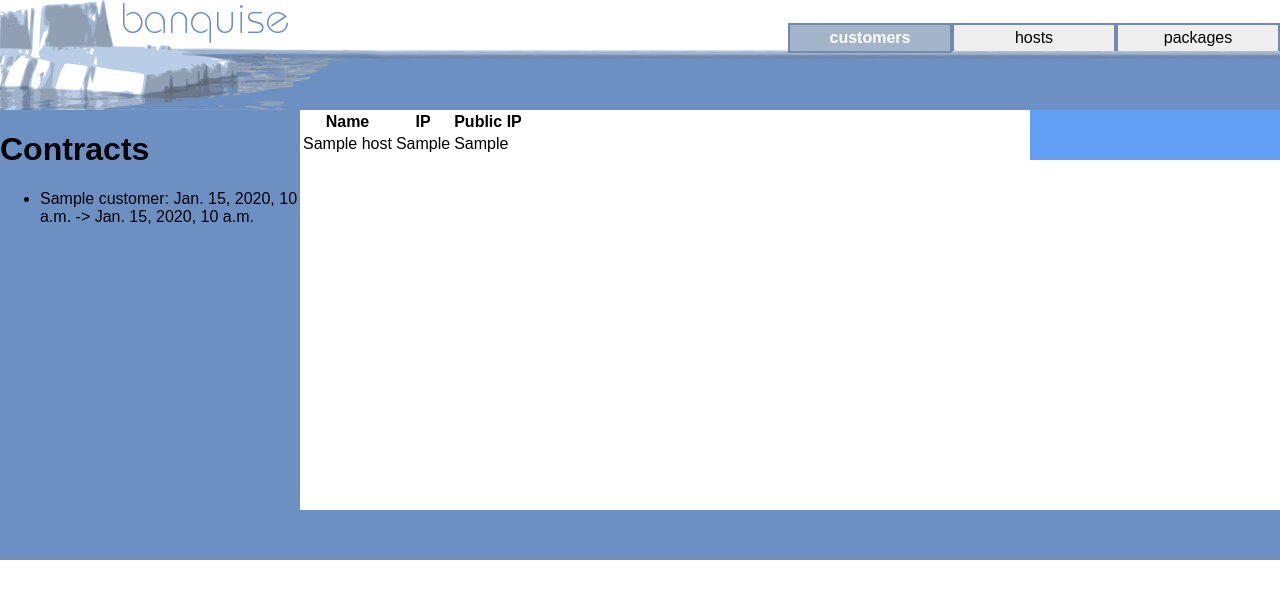
After one commit to lefred/banquise, a Django app: template web/templates/hosts.htm in a window 1280 px wide. The commit adds this page. Shown: the top 599 px of the page. Run offline with Django 3.2, Linux system fonts and the light colour scheme; the template is opened without the code that fills it: most values are stand-ins (such as "Sample title", 1, 10 or a date in 2020).

Commit message:
Multiple changes:
- Updated the index template
- fixed the urls.py
- added hosts template
- added contract list to index
- added get_default_context method in views

Signed-off-by: Jochen Maes <sejo@inuits.be>

```diff
--- a/urls.py
+++ b/urls.py
@@ -18,4 +18,7 @@ urlpatterns = patterns('',
     (r'^web/', include('banquise.web.urls')),
     (r'^media/(?P<path>.*)$', 'django.views.static.serve',
         {'document_root': '/home/sejo/playground/banquise/web/media', 'show_indexes': True}),
+
+    (r'^$', 'banquise.web.views.index'),
+
 )
--- a/web/templates/customers.htm
+++ b/web/templates/customers.htm
@@ -1,6 +1,8 @@
 {% extends "index.html" %}
 {% block content %}
-{% for cust in c %}
-{{ cust.name }} </br>
+<ul>
+{% for cust in customers %}
+    <li>{{ cust.name }}</li>
 {% endfor %}
+</ul>
 {% endblock %}
--- /dev/null
+++ b/web/templates/hosts.htm
@@ -0,0 +1,17 @@
+{% extends "index.html" %}
+{% block content %}
+<table>
+    <tr>
+        <th>Name</th>
+        <th>IP</th>
+        <th>Public IP</th>
+    </tr>
+    {% for host in hosts %}
+    <tr>
+        <td>{{ host.name }}</td>
+        <td>{{ host.ip }} </td>
+        <td>{{ host.public_ip }} </td>
+    </tr>
+{% endfor %}
+</table>
+{% endblock %}
--- a/web/templates/index.html
+++ b/web/templates/index.html
@@ -7,13 +7,22 @@
 <div id="top"><img src='/media/images/banquise.png'>
 <div id="header">
 <ul>
-	<li id="selected"><a href="#">customers</a></li>
-	<li><a href="#">hosts</a></li>
-	<li><a href="#">packages</a></li>
+	<li id="selected"><a href="/web/list/customers/">customers</a></li>
+	<li><a href="/web/list/hosts/">hosts</a></li>
+	<li><a href="/web/list/packages/">packages</a></li>
 </ul>
 </div>
 </div>
-<div id="left"></div>
+<div id="left">
+{% block left_content %}
+<h1>Contracts</h1>
+<ul>
+{% for cont in contracts %}
+<li>{{cont.customer.name}}: {{ cont.start_date }} -&gt; {{cont.end_date}}</li>
+{% endfor %}
+</ul>
+{% endblock %}
+</div>
 <div id="content">
 <div id="right"></div>
 {% block content %}
--- a/web/urls.py
+++ b/web/urls.py
@@ -20,7 +20,7 @@ urlpatterns = patterns('banquise.web.views',
 
     # Uncomment the next line to enable the admin:
     #(r'^$', 'django.views.generic.list_detail.object_list', info_dict),
-    (r'^$', 'index'),
     (r'^list/customers/$', 'list_customers'),
+    (r'^list/hosts/$', 'list_hosts'),
 
 )
```
Also changed, not shown: web/views.py (+38 -5 lines).
